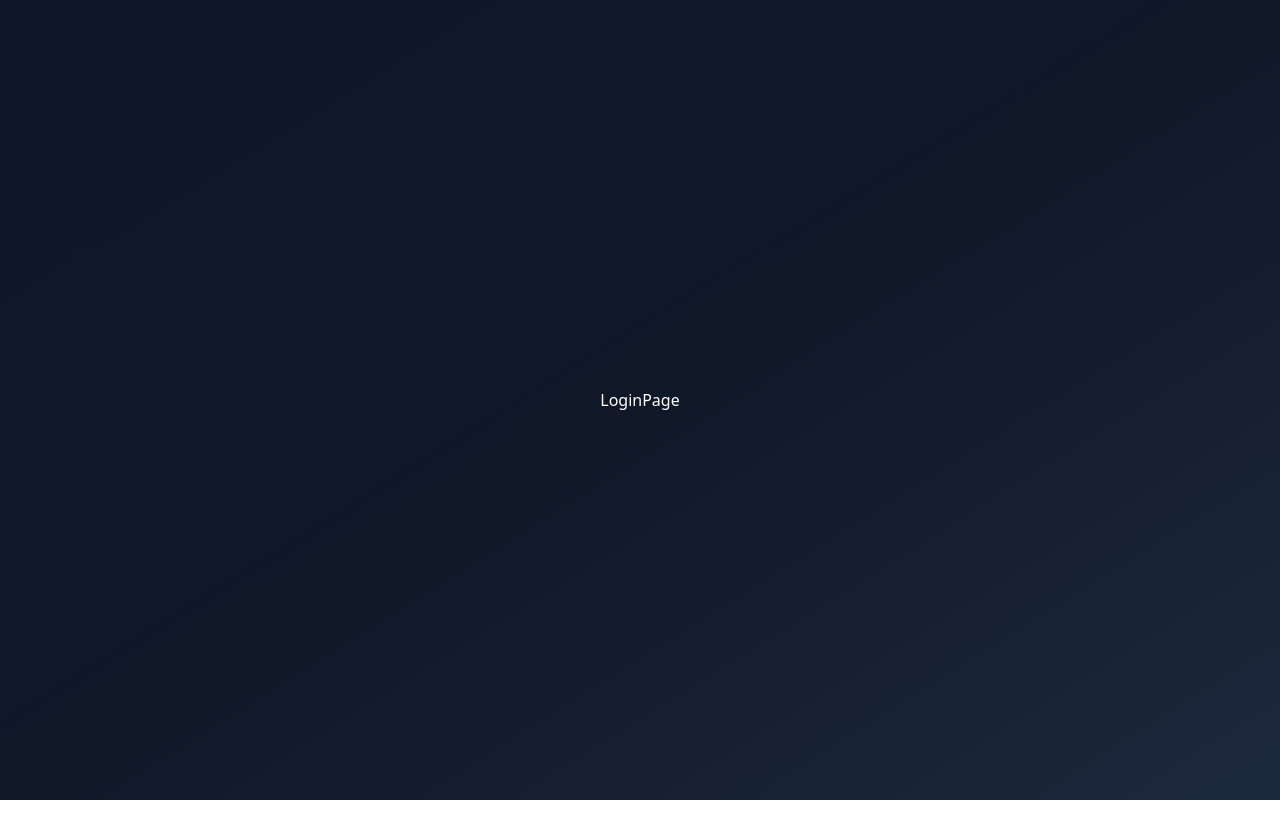
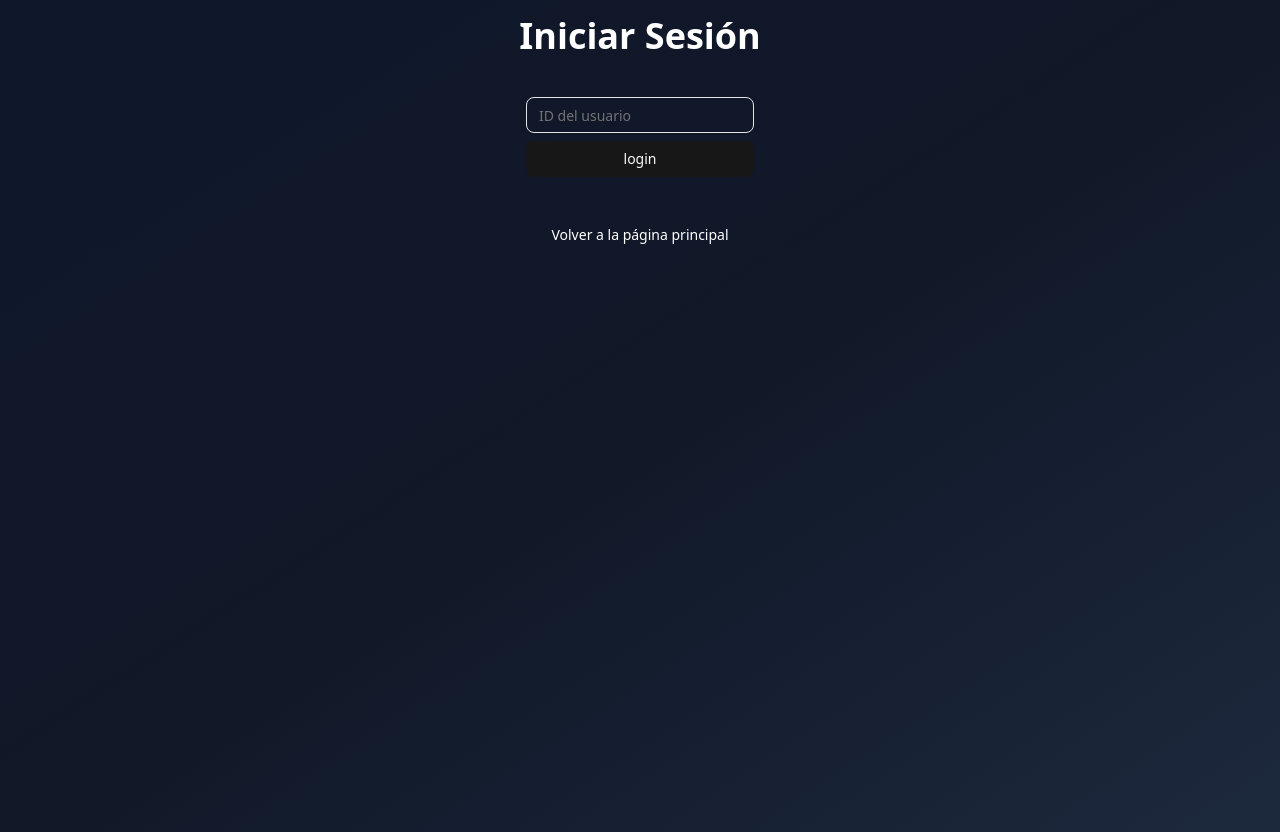
Before and after one commit to juanpablocesarini/curso-react-by-fernandoherrera, a React (Vite) app in the folder 04-hooks-app/: page /login in a window 1280 px wide. Before the commit the page ends 800 px from the top, so only its background shows below. Built offline with nearby package versions, Linux system fonts and the light colour scheme.

Commit message:
Navegar entre pantallas - Diseño de páginas

```diff
--- a/04-hooks-app/src/09-useContext/pages/about/AboutPage.tsx
+++ b/04-hooks-app/src/09-useContext/pages/about/AboutPage.tsx
@@ -1,7 +1,14 @@
-
+import { Link } from "react-router";
 
 export const AboutPage = () => {
   return (
-    <div>AboutPage</div>
-  )
-}
+    <div className="flex flex-col items-center justify-center min-h-screen">
+      <h1 className="text-4xl font-bold"> Sobre mi</h1>
+      <hr />
+      <div className="flex flex-col gap 2" >
+        <Link to="/profile" className="hover:text-blue-500 underline text-xl">Perfil</Link>
+        <Link to="/login" className="hover:text-blue-500 underline text-xl">Iniciar Sesion</Link>
+      </div>
+    </div>
+  );
+};
--- a/04-hooks-app/src/09-useContext/pages/auth/LoginPage.tsx
+++ b/04-hooks-app/src/09-useContext/pages/auth/LoginPage.tsx
@@ -1,7 +1,20 @@
+import { Button } from '@/components/ui/button';
+import { Input } from '@/components/ui/input';
+import { Link } from 'react-router';
 
 
 export const LoginPage = () => {
   return (
-    <div>LoginPage</div>
+    <div className="flex flex-col items-center min-h-screen">
+        <h1 className="text-4xl font-bold">Iniciar Sesión</h1>
+        <hr />
+        <form className='flex flex-col gap-2 my-10'>
+            <Input type="number" placeholder='ID del usuario'/>
+            <Button type="submit">login</Button>
+        </form>
+        <Link to="/about">
+            <Button variant="ghost">Volver a la página principal</Button>
+        </Link>
+    </div>
   )
 }
--- a/04-hooks-app/src/09-useContext/pages/profile/ProfilePage.tsx
+++ b/04-hooks-app/src/09-useContext/pages/profile/ProfilePage.tsx
@@ -1,8 +1,16 @@
+import { Button } from "@/components/ui/button"
 
 
 
 export const ProfilePage = () => {
   return (
-    <div>ProfilePage</div>
+    <div className="flex flex-col items-center justify-center min-h-screen">
+        <h1 className="text-4xl">Perfil del usuario</h1>
+        <hr />
+        <pre className="my-4">{JSON.stringify({},null,2)}</pre>
+
+        <Button variant="destructive">Salir</Button>
+
+    </div>
   )
 }
--- a/04-hooks-app/src/components/ui/button.tsx
+++ b/04-hooks-app/src/components/ui/button.tsx
@@ -5,7 +5,7 @@ import { cva, type VariantProps } from "class-variance-authority"
 import { cn } from "@/lib/utils"
 
 const buttonVariants = cva(
-  "inline-flex items-center justify-center gap-2 whitespace-nowrap rounded-md text-sm font-medium transition-all disabled:pointer-events-none disabled:opacity-50 [&_svg]:pointer-events-none [&_svg:not([class*='size-'])]:size-4 shrink-0 [&_svg]:shrink-0 outline-none focus-visible:border-ring focus-visible:ring-ring/50 focus-visible:ring-[3px] aria-invalid:ring-destructive/20 dark:aria-invalid:ring-destructive/40 aria-invalid:border-destructive",
+  "inline-flex cursor-pinter items-center justify-center gap-2 whitespace-nowrap rounded-md text-sm font-medium transition-all disabled:pointer-events-none disabled:opacity-50 [&_svg]:pointer-events-none [&_svg:not([class*='size-'])]:size-4 shrink-0 [&_svg]:shrink-0 outline-none focus-visible:border-ring focus-visible:ring-ring/50 focus-visible:ring-[3px] aria-invalid:ring-destructive/20 dark:aria-invalid:ring-destructive/40 aria-invalid:border-destructive",
   {
     variants: {
       variant: {
@@ -61,4 +61,5 @@ function Button({
   )
 }
 
+// eslint-disable-next-line react-refresh/only-export-components
 export { Button, buttonVariants }
```
